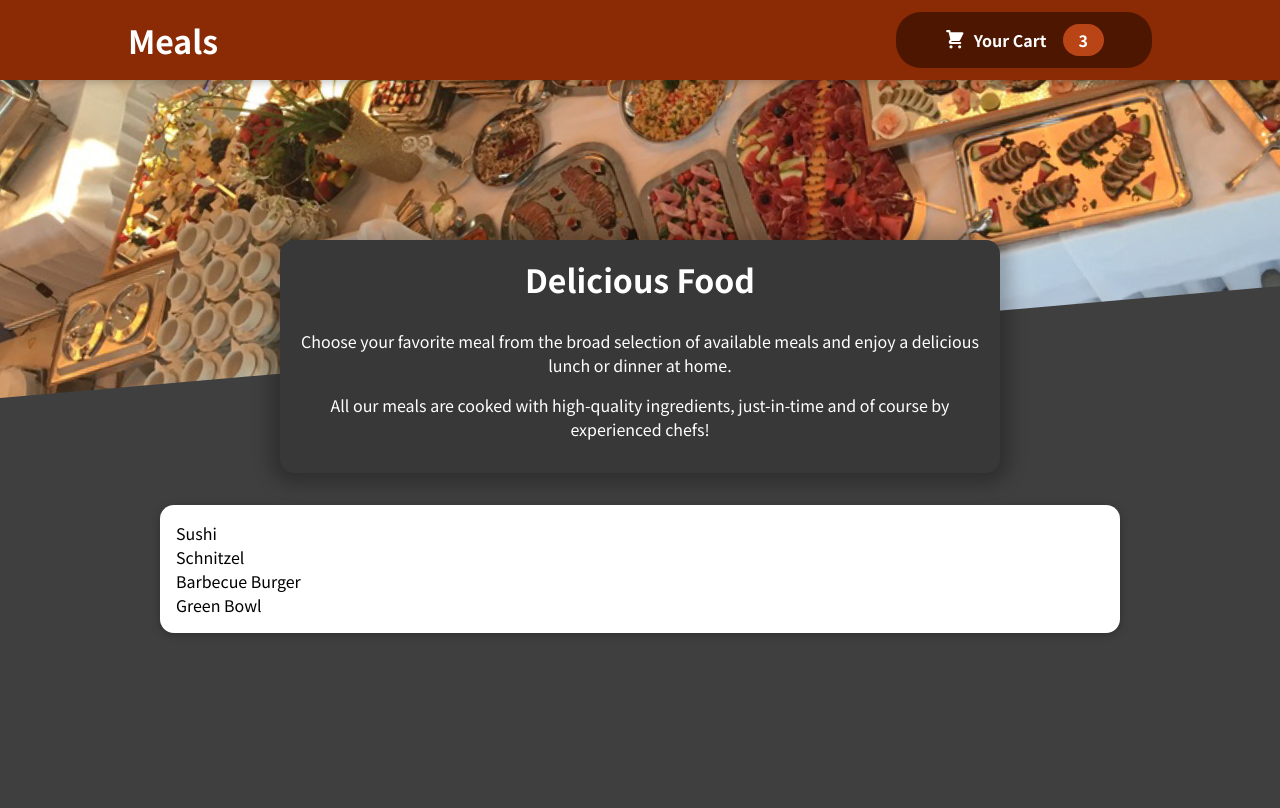
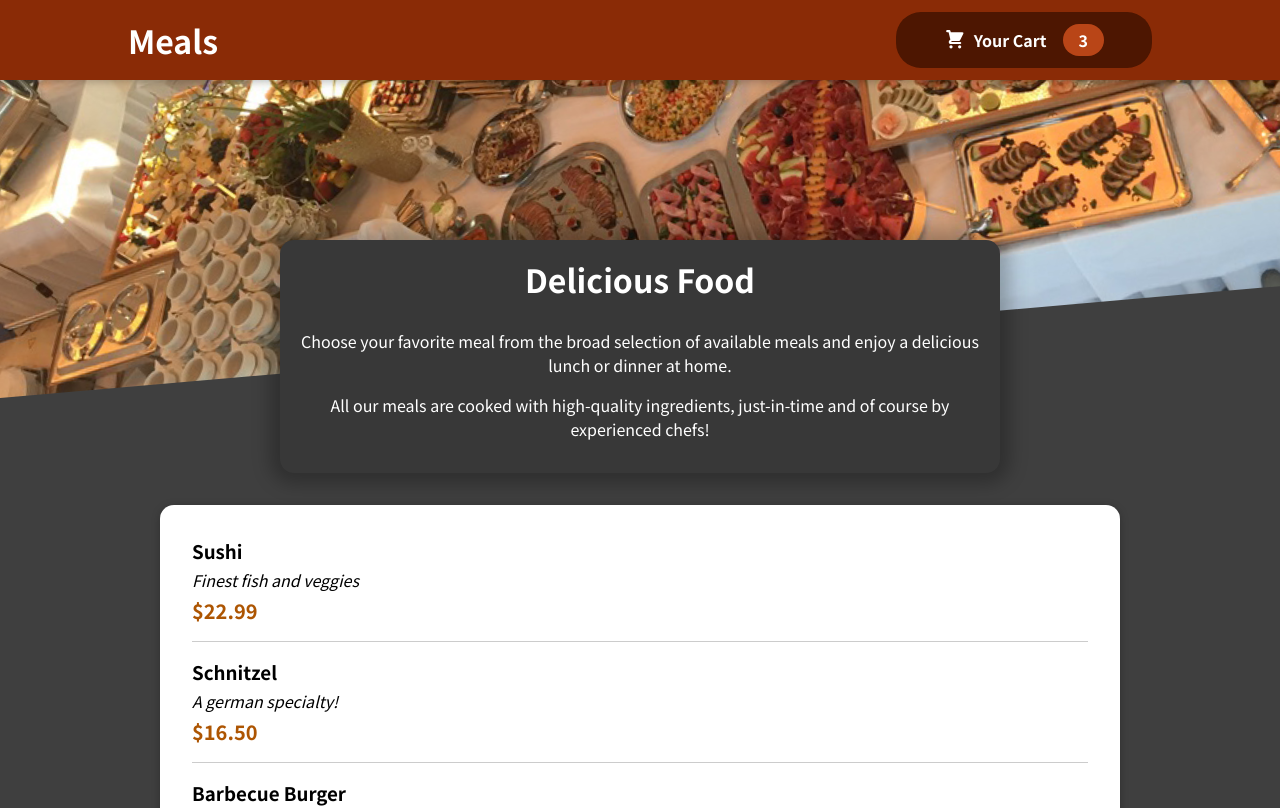
Before and after one commit to lelcruz/FoodOrderApp, a React (Create React App) app: page / in a window 1280 px wide. Shown: the top 808 px of the page. Built offline with nearby package versions, Linux system fonts and the light colour scheme.

Commit message:
Added individual meal items & displayed them

```diff
--- a/src/Components/Meals/AvailableMeals.js
+++ b/src/Components/Meals/AvailableMeals.js
@@ -1,5 +1,6 @@
 import classes from './AvailableMeals.module.css';
 import Card from "../UI/Card";
+import MealItem from "./MealItem/MealItem";
 const DUMMY_MEALS = [
     {
         id: 'm1',
@@ -28,7 +29,11 @@
 ];
 const AvailableMeals = () => {
     const mealsList = DUMMY_MEALS.map(meal =>
-    <li>{meal.name}</li>);
+    <MealItem
+    key={meal.id}
+    name={meal.name}
+    description={meal.description}
+    price={meal.price}/>);
 
   return(
       <section className={classes.meals}>
--- /dev/null
+++ b/src/Components/Meals/MealItem/MealItem.js
@@ -0,0 +1,19 @@
+import classes from './MealItem.module.css';
+
+ const MealItem = props => {
+    const price = `$${props.price.toFixed(2)}`;
+    return(
+        <li className={classes.meal}>
+            <div>
+                <h3>{props.name}</h3>
+                <div className={classes.description}>{props.description}</div>
+                <div className={classes.price}>{price}</div></div>
+            <div>
+
+            </div>
+        </li>
+
+    );
+};
+
+export default MealItem;
--- /dev/null
+++ b/src/Components/Meals/MealItem/MealItem.module.css
@@ -0,0 +1,22 @@
+.meal {
+  display: flex;
+  justify-content: space-between;
+  margin: 1rem;
+  padding-bottom: 1rem;
+  border-bottom: 1px solid #ccc;
+}
+
+.meal h3 {
+  margin: 0 0 0.25rem 0;
+}
+
+.description {
+  font-style: italic;
+}
+
+.price {
+  margin-top: 0.25rem;
+  font-weight: bold;
+  color: #ad5502;
+  font-size: 1.25rem;
+}
```
Also changed, not shown: src/Components/Meals/MealItem/Input.module.css (added, +18 -0 lines), src/Components/Meals/MealItem/MealItemForm.js (added, +8 -0 lines), src/Components/Meals/MealItem/MealItemForm.module.css (added, +20 -0 lines).
